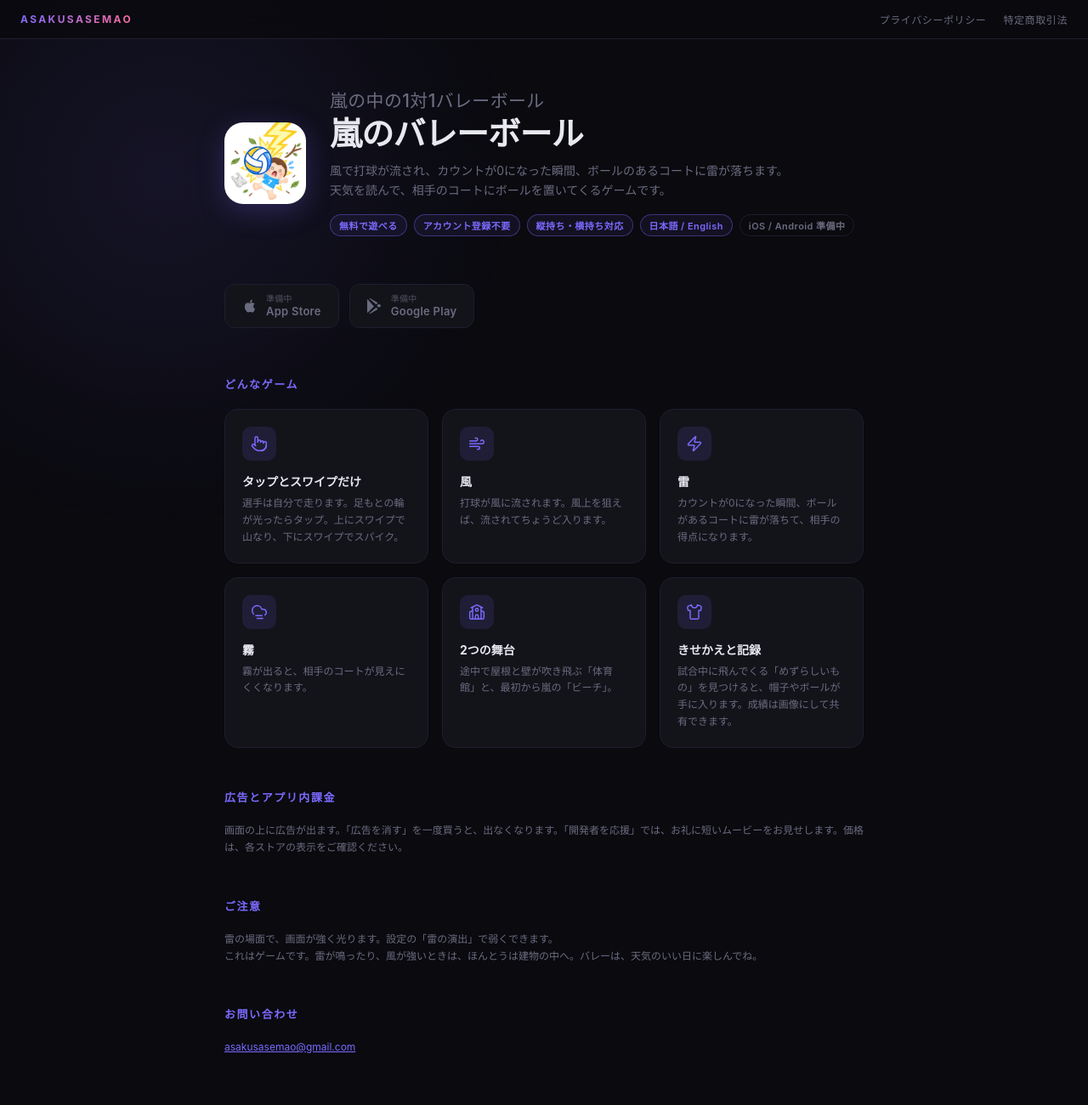
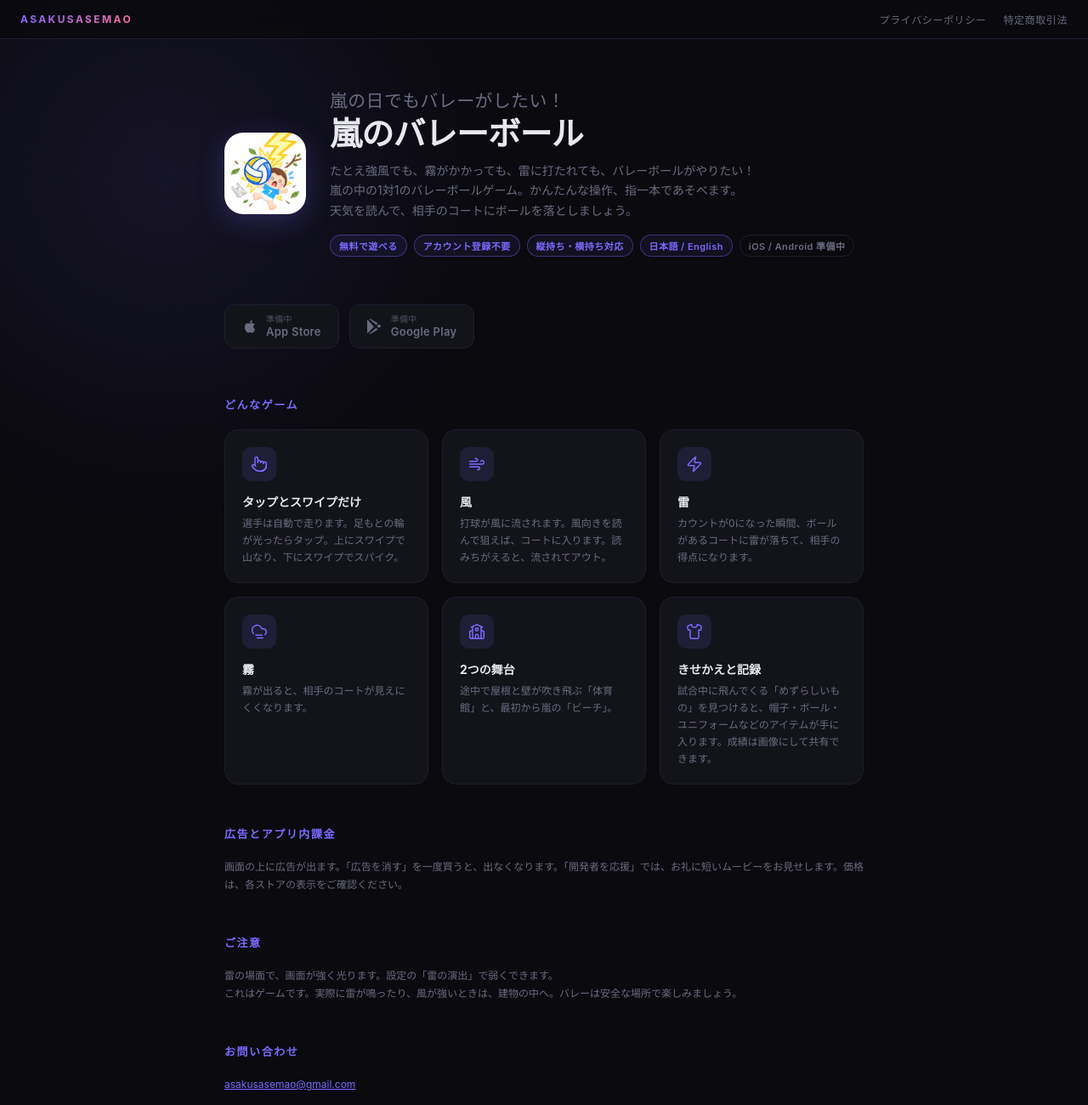
Before and after one commit to asakusasemao/asakusasemao.github.io, a plain HTML site: page apps/storm-volley/index.html in a window 1280 px wide. Shown: the top 1300 px of the page at 85% size. Drawn offline with Linux system fonts and the light colour scheme.

Commit message:
嵐のバレーボールのサブタイトルと謳い文句変更

```diff
--- a/apps/storm-volley/index.html
+++ b/apps/storm-volley/index.html
@@ -434,10 +434,10 @@
       <img class="app-icon" src="/assets/images/storm-volley-icon.png" alt="嵐のバレーボールのアイコン" />
       <div class="hero-text">
         <h1>
-          <span>嵐の中の1対1バレーボール</span>
+          <span>嵐の日でもバレーがしたい！</span>
           嵐のバレーボール
         </h1>
-        <p>風で打球が流され、カウントが0になった瞬間、ボールのあるコートに雷が落ちます。<br>天気を読んで、相手のコートにボールを置いてくるゲームです。</p>
+        <p>たとえ強風でも、霧がかかっても、雷に打たれても、バレーボールがやりたい！<br>嵐の中の1対1のバレーボールゲーム。かんたんな操作、指一本であそべます。<br>天気を読んで、相手のコートにボールを落としましょう。</p>
         <div class="badge-row">
           <span class="badge accent">無料で遊べる</span>
           <span class="badge accent">アカウント登録不要</span>
@@ -475,14 +475,14 @@
             <!-- Lucide: pointer --><svg viewBox="0 0 24 24"><path d="M22 14a8 8 0 0 1-8 8"/><path d="M18 11v-1a2 2 0 0 0-2-2a2 2 0 0 0-2 2"/><path d="M14 10V9a2 2 0 0 0-2-2a2 2 0 0 0-2 2v1"/><path d="M10 9.5V4a2 2 0 0 0-2-2a2 2 0 0 0-2 2v10"/><path d="M18 11a2 2 0 1 1 4 0v3a8 8 0 0 1-8 8h-2c-2.8 0-4.5-.86-5.99-2.34l-3.6-3.6a2 2 0 0 1 2.83-2.82L7 15"/></svg>
           </div>
           <h3>タップとスワイプだけ</h3>
-          <p>選手は自分で走ります。足もとの輪が光ったらタップ。上にスワイプで山なり、下にスワイプでスパイク。</p>
+          <p>選手は自動で走ります。足もとの輪が光ったらタップ。上にスワイプで山なり、下にスワイプでスパイク。</p>
         </div>
         <div class="feature-card">
           <div class="feature-icon">
             <!-- Lucide: wind --><svg viewBox="0 0 24 24"><path d="M12.8 19.6A2 2 0 1 0 14 16H2"/><path d="M17.5 8a2.5 2.5 0 1 1 2 4H2"/><path d="M9.8 4.4A2 2 0 1 1 11 8H2"/></svg>
           </div>
           <h3>風</h3>
-          <p>打球が風に流されます。風上を狙えば、流されてちょうど入ります。</p>
+          <p>打球が風に流されます。風向きを読んで狙えば、コートに入ります。読みちがえると、流されてアウト。</p>
         </div>
         <div class="feature-card">
           <div class="feature-icon">
@@ -510,7 +510,7 @@
             <!-- Lucide: shirt --><svg viewBox="0 0 24 24"><path d="M20.38 3.46 16 2a4 4 0 0 1-8 0L3.62 3.46a2 2 0 0 0-1.34 2.23l.58 3.47a1 1 0 0 0 .99.84H6v10c0 1.1.9 2 2 2h8a2 2 0 0 0 2-2V10h2.15a1 1 0 0 0 .99-.84l.58-3.47a2 2 0 0 0-1.34-2.23z"/></svg>
           </div>
           <h3>きせかえと記録</h3>
-          <p>試合中に飛んでくる「めずらしいもの」を見つけると、帽子やボールが手に入ります。成績は画像にして共有できます。</p>
+          <p>試合中に飛んでくる「めずらしいもの」を見つけると、帽子・ボール・ユニフォームなどのアイテムが手に入ります。成績は画像にして共有できます。</p>
         </div>
       </div>
     </section>
@@ -522,7 +522,7 @@
 
     <section>
       <h2>ご注意</h2>
-      <p class="section-note">雷の場面で、画面が強く光ります。設定の「雷の演出」で弱くできます。<br>これはゲームです。雷が鳴ったり、風が強いときは、ほんとうは建物の中へ。バレーは、天気のいい日に楽しんでね。</p>
+      <p class="section-note">雷の場面で、画面が強く光ります。設定の「雷の演出」で弱くできます。<br>これはゲームです。実際に雷が鳴ったり、風が強いときは、建物の中へ。バレーは安全な場所で楽しみましょう。</p>
     </section>
 
     <section>
```
